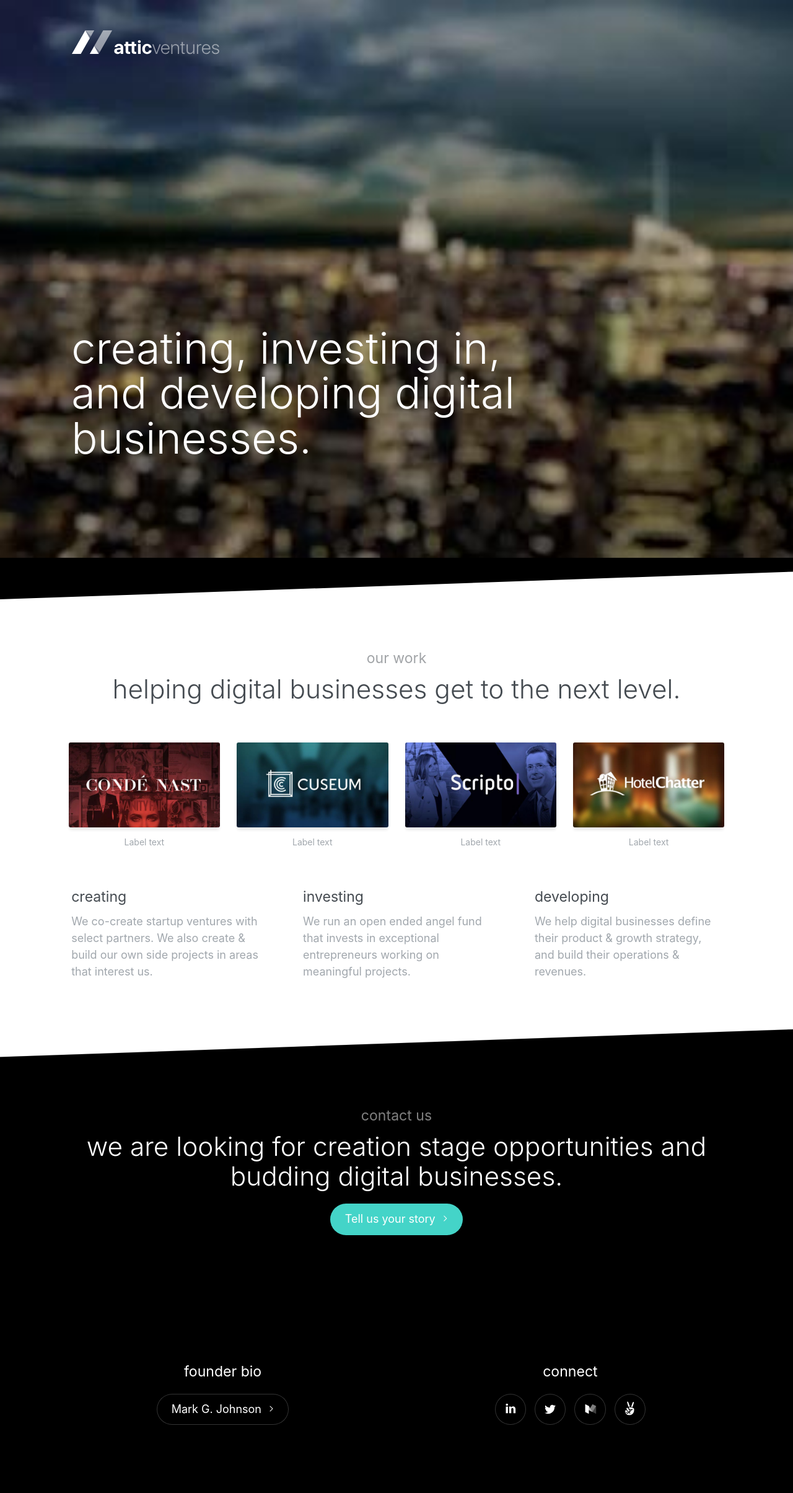
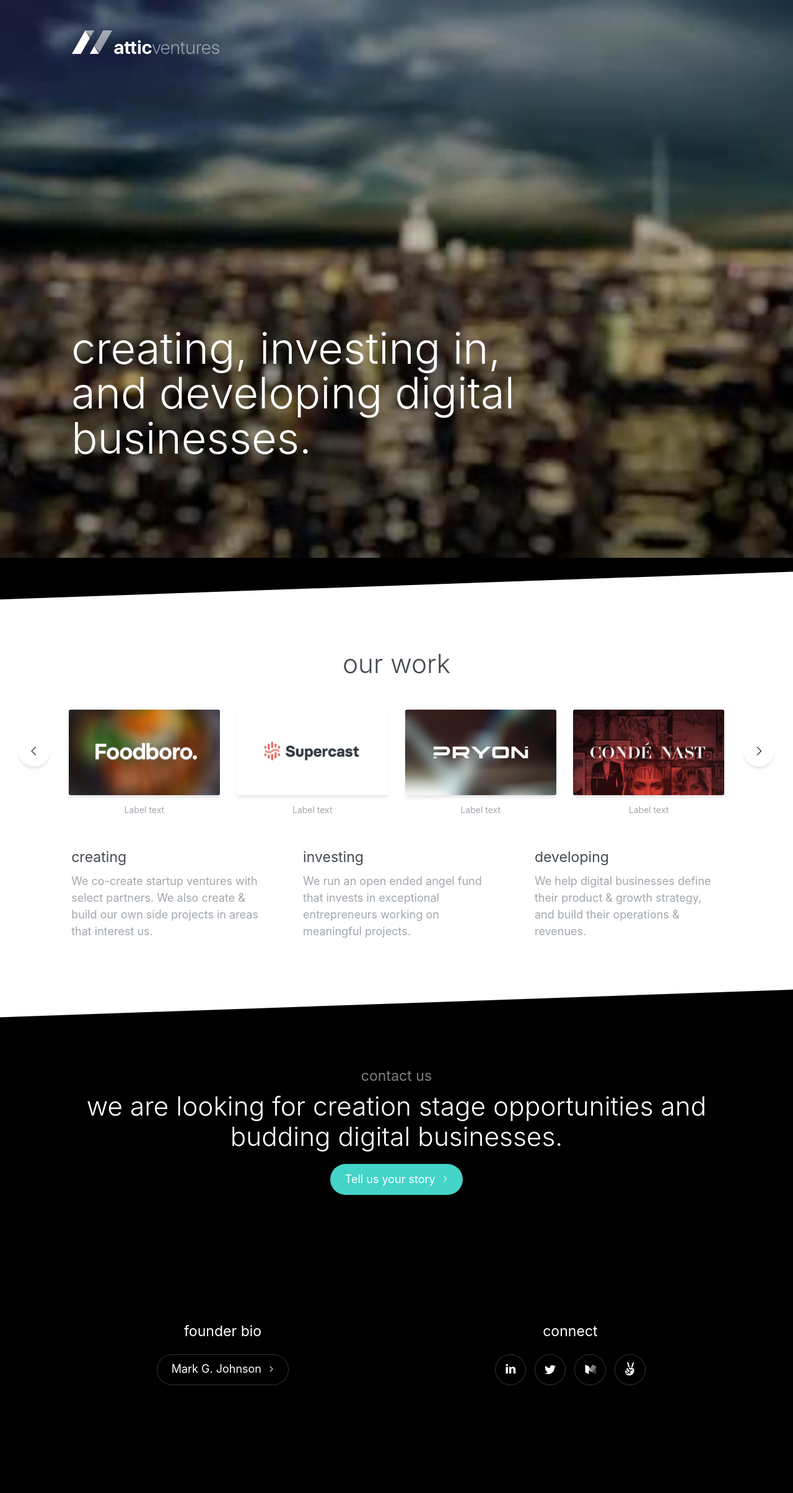
Before and after one commit to atticventures/site, a Jekyll site: the page built from _pages/home.html, in a window 1280 px wide. Shown: the whole page at 62% size. Built offline with Jekyll 4.4.1, drawn with Linux system fonts in a browser that asks for light colours; our own code applies the rules of GitHub Pages for plain Markdown files; after the commit the page ends 2344 px from its top, so only the background shows below that.

Commit message:
scrolling tiles

```diff
--- a/_pages/home.html
+++ b/_pages/home.html
@@ -4,6 +4,43 @@ permalink: /
 exclude: true
 video: /assets/vid/alt2
 logo: nav-logo-yellow
+tiles:
+- title: Foodboro
+  desc: Foodboro is a community for food &amp; beverage makers. We gather intelligence, insights, and provide members with the services they need to navigate the future of food and beverage.
+  link: https://www.foodboro.com/
+  img: foodboro.jpg
+  label: Label text
+- title: Supercast
+  desc: Easily deliver subscriber-exclusive content to your most passionate fans, get paid, and enjoy rich analytics on your business.
+  link: https://www.supercast.com/
+  img: supercast.jpg
+  label: Label text
+- title: Pryon
+  desc: Pryon is an AI company that delivers augmented intelligence for the enterprise. Driven by the inventors of core natural language technologies, the company is developing a platform that connects employees to digital transformation, extending their ability to find and use knowledge, drive workflows, and make better decisions from wherever they are.
+  link: https://www.pryon.com/
+  img: pryon.jpg
+  label: Label text
+- title: Conde Nast
+  desc: Create. Connect. Condé Nast on Condé Nast.
+  link: http://www.condenast.com/
+  img: condenast.jpg
+  label: Label text
+- title: Cuseum
+  desc: Cuseum helps museums accelerate visitor engagement.
+  link: http://www.cuseum.com/
+  img: cuseum.jpg
+  label: Label text
+- title: Scripto
+  desc: Making television is hard. Scripto makes it easier.
+  link: http://www.scripto.live/
+  img: scripto.jpg
+  label: Label text
+- title: Hotel Chatter
+  desc: The latest on hotels from Condé Nast Traveler. Get hotel ratings and reviews plus industry news to help you find the best hotels around the world.
+  link: http://www.cntraveler.com/
+  img: hotelchatter.jpg
+  label: Label text
+
 ---
 
 <div class="sections">
@@ -17,15 +54,20 @@ logo: nav-logo-yellow
 	<div class="section bg-white" id="work">
 		<div class="section-content">
 			<div class="center">
-				<h5 class="light">Our Work</h5>
-				<h3>Helping digital businesses get to the next level.</h3>
+				<h3>Our Work</h3>
 			</div>
-			<div class="tiles">
-				{% include content/tile.html label="Label text" title="Conde Nast" desc="Create. Connect. Condé Nast on Condé Nast." link="http://www.condenast.com/" image="condenast.jpg" %}
-				{% include content/tile.html label="Label text" title="Cuseum" desc="Cuseum helps museums accelerate visitor engagement." link="http://www.cuseum.com/" image="cuseum.jpg" %}
-				{% include content/tile.html label="Label text" title="Scripto" desc="Making television is hard. Scripto makes it easier." link="http://www.scripto.live/" image="scripto.jpg" %}
-				{% include content/tile.html label="Label text" title="Hotel Chatter" desc="The latest on hotels from Condé Nast Traveler. Get hotel ratings and reviews plus industry news to help you find the best hotels around the world." link="http://www.cntraveler.com/" image="hotelchatter.jpg" %}
-				{% include content/tile.html label="Label text" title="Hotel Chatter" desc="The latest on hotels from Condé Nast Traveler. Get hotel ratings and reviews plus industry news to help you find the best hotels around the world." link="http://www.cntraveler.com/" image="hotelchatter.jpg" %}
+			<div>
+				<div class="tiles" id="tiles">
+					{% for tile in page.tiles %}
+						{% include content/tile.html label=tile.label title=tile.title desc=tile.desc link=tile.link image=tile.img %}
+					{% endfor %}
+				</div>
+				{% if page.tiles.size > 4 %}
+					<div class="tiles-controls">
+						<a class="tiles-control tiles-control-previous btn btn-default btn-icon btn-previous" title="previous" data-toggle="previous" data-target="#tiles"></a>
+						<a class="tiles-control tiles-control-next btn btn-default btn-icon btn-next" title="next" data-toggle="next" data-target="#tiles"></a>
+					</div>
+				{% endif %}
 			</div>
 			<div class="grid">
 				<div class="cell">
--- a/ui/_sass/custom/_forms.scss
+++ b/ui/_sass/custom/_forms.scss
@@ -103,6 +103,8 @@ div.input[placeholder]:empty{
 .btn-angelist { background-image: url(/ui/img/icons/angelist.svg); }
 .btn-medium { background-image: url(/ui/img/icons/medium.svg); }
 .btn-mail { background-image: url(/ui/img/icons/mail.svg); }
+.btn-previous { background-image: url(/ui/img/icons/previous.svg); }
+.btn-next { background-image: url(/ui/img/icons/next.svg); }
 
 
 .input {
--- a/ui/_sass/custom/_tiles.scss
+++ b/ui/_sass/custom/_tiles.scss
@@ -1,16 +1,18 @@
 .tiles {
 	@include flex-row;
 	@include flex-wrap(nowrap);
-	margin: 2rem -1rem;
+	margin: 0 -1rem;
 	@include bookend;
 	overflow: hidden;
 	overflow-x: scroll;
-	padding: 12px 0;
+	padding: 2rem 0;
 	@include small {
 		margin-left: -9vw;
 		margin-right: -9vw;
+		@include flex-wrap(wrap);
 	}
 	@include touch { scroll-snap-type: x mandatory; }
+	@include scroll-hide;
 	.tile {
 		&:first-child { margin-left: auto; }
 		&:last-child { margin-right: auto; }
@@ -20,6 +22,11 @@
 		@include flex(0,0,25%);
 		@include max-phablet {
 			@include flex(0,0,50%);
+		}
+		@include small {
+			&:nth-child(1n+5) {
+				display: none;
+			}
 		}
 
 		.tile-content {
@@ -53,4 +60,23 @@
 			}
 		}
 	}
+	&-controls {
+		position: static;
+	}
+	&-control {
+		position: absolute;
+		top: 42.5%;
+		transform: translate(-50%,-50%);
+		@include active {
+			transform: translate(-50%,-50%) !important;
+		}
+		&-previous {
+			left: 0;
+			margin-left: -60px;
+		}
+		&-next {
+			left: 100%;
+			margin-left: 60px;
+		}
+	}
 }
--- a/ui/_sass/functions/_mixin-scrolling.scss
+++ b/ui/_sass/functions/_mixin-scrolling.scss
@@ -26,3 +26,14 @@
     -webkit-overflow-scrolling: touch;
   }
 }
+
+
+
+@mixin scroll-hide(){
+  scrollbar-width: none;
+  -ms-overflow-style: none;
+  &::-webkit-scrollbar {
+    width: 0;
+    height: 0;
+  }
+}
```
Also changed, not shown: ui/img/icons/next.svg (added), ui/img/icons/previous.svg (added), ui/img/work/foodboro.jpg (added), ui/img/work/pryon.jpg (added), ui/img/work/scripto.jpg, ui/img/work/supercast.jpg (added), ui/js/attic.js.
